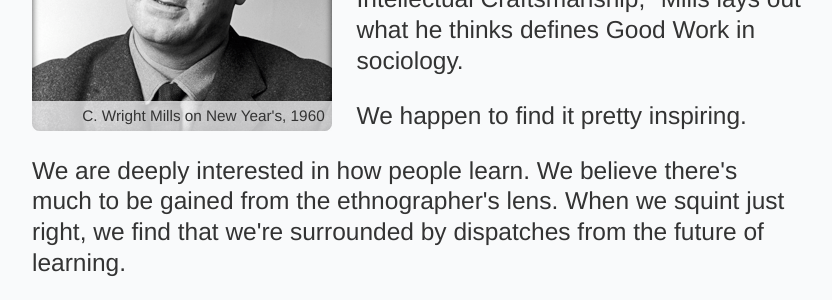
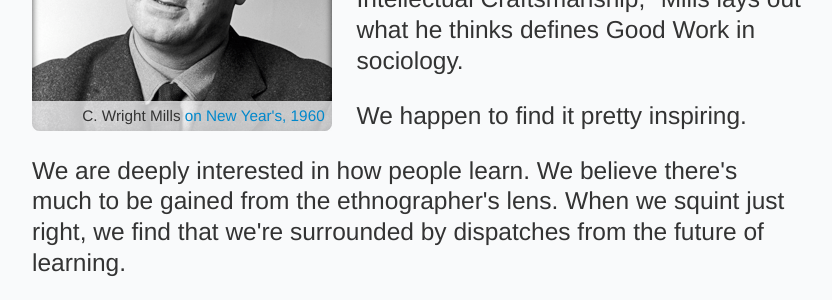
Before and after one commit to thesprouts/thesprouts.github.io, a Jekyll site: the page built from site/blog.html, in a window 1280 px wide and 900 px high, scrolled down 836 px. Shown: the part 153-453 px from the top of the window, without its empty margins (223-1055 px from the left). Built offline with Jekyll 4.4.1, drawn with Linux system fonts in a browser that asks for light colours; nearby versions of some CDN libraries.

Commit message:
Added link citing CWM photo

```diff
--- a/site/_posts/2012-12-17-a-reason-to-write.html
+++ b/site/_posts/2012-12-17-a-reason-to-write.html
@@ -9,7 +9,7 @@ CWrightMills: "CWrightMills.png"
 
 <div class='img' style='background: url({{site.blog_media}}{{ page.CWrightMills }})'>
   &nbsp;
-  <div class='caption'>C. Wright Mills on New Year's, 1960</div>
+  <div class='caption'>C. Wright Mills <a href='http://www.gettyimages.com/detail/news-photo/american-sociologist-c-wright-mills-1960-news-photo/83924276'>on New Year's, 1960</a></div>
 </div>
 <p>
   <span class='lede'>C. Wright Mills</span> was overwhelmingly concerned with the politcal, moral, &amp; social responsibility of intellectuals in postwar America.  In a preface to <a href='http://www.amazon.com/dp/0195133730' class='book'>The Sociological Imagination</a> titled "On Intellectual Craftsmanship," Mills lays out what he thinks defines Good Work in sociology.
```
